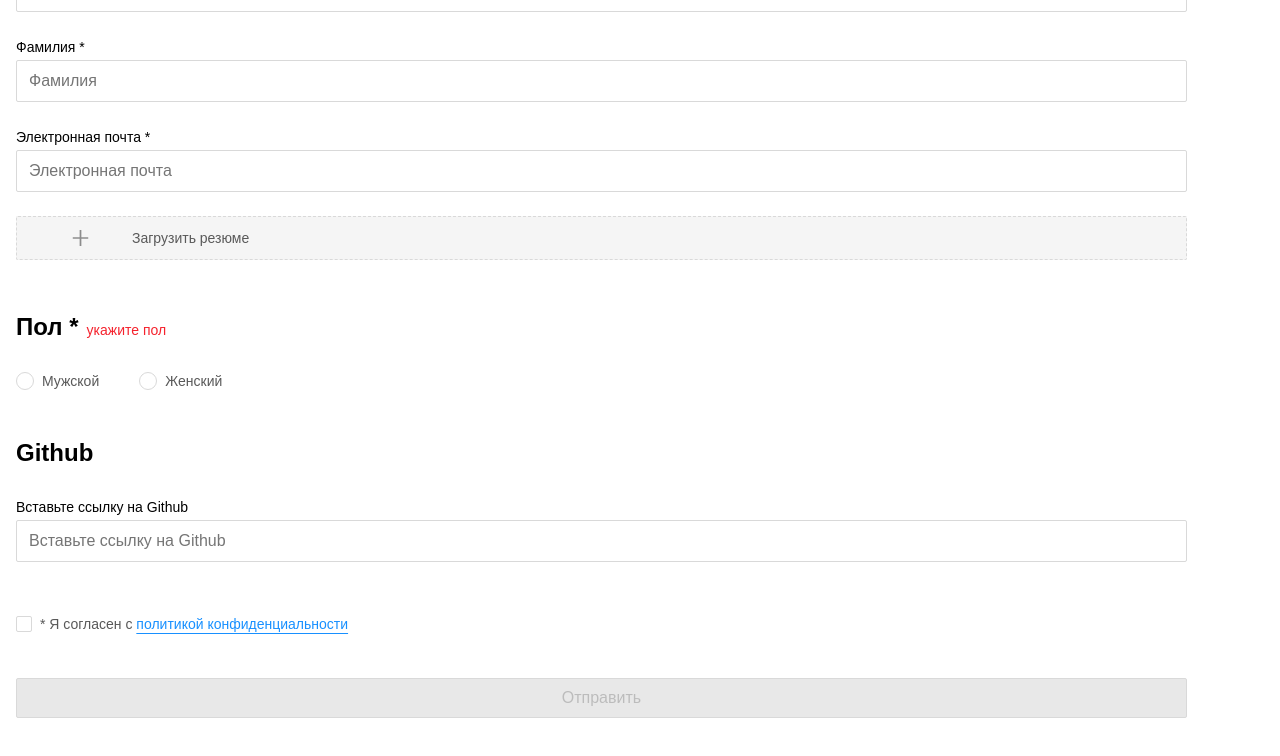
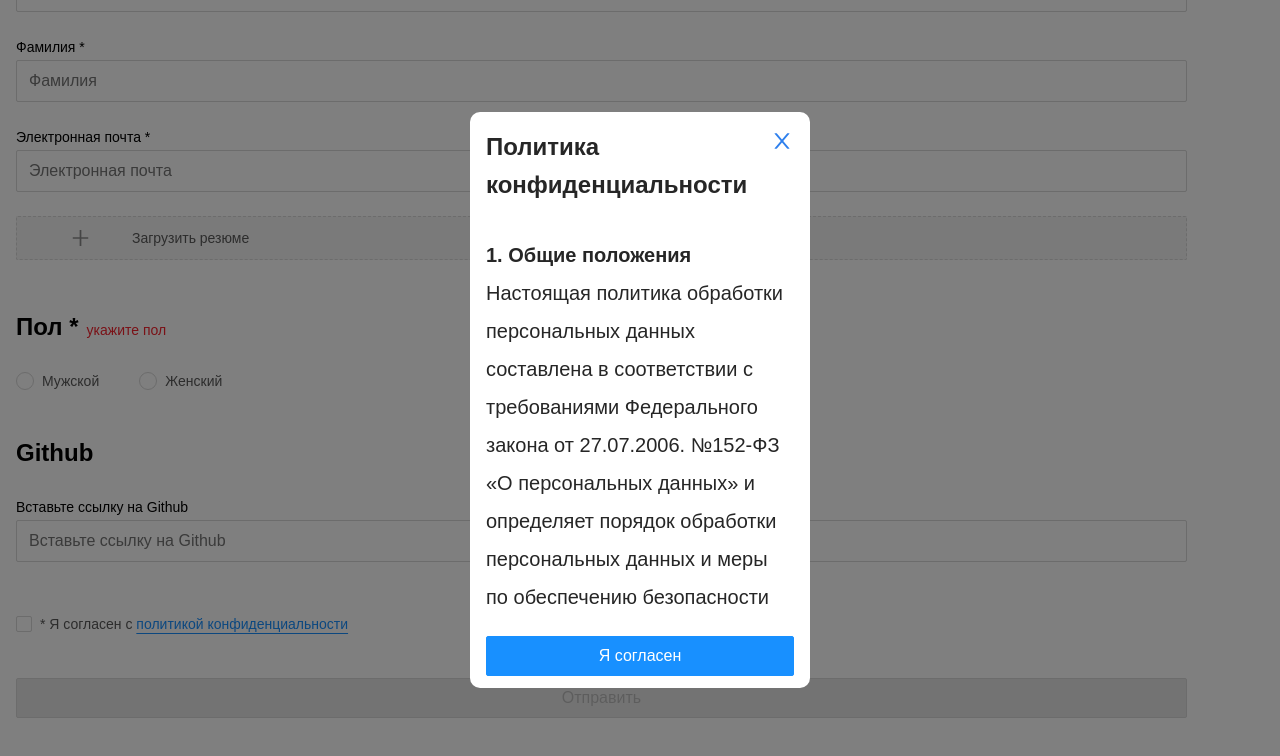
Before and after one commit to vitalic-web/applicant-form, a React (Create React App) app: page / in a window 1280 px wide. Both pictures are taken after a click on the element "политикой конфиденциальности". Shown: the part 302-1058 px from the top of the page. Built offline with nearby package versions, Linux system fonts and the light colour scheme.

Commit message:
Обновил компоненты

```diff
--- a/src/App.js
+++ b/src/App.js
@@ -8,11 +8,13 @@ import AddFileBtn from './features/addFileBtn/AddFileBtn';
 import GenderData from './features/genderData/GenderData';
 import PrivacyCheckbox from './features/privacyCheckbox/PrivacyCheckbox';
 import Popup from './commonComponents/Popup/Popup';
+import PopupPrivacy from './commonComponents/PopupPrivacy/PopupPrivacy';
 
 function App() {
   const [isFormComplete, setIsFormComplete] = useState(false);
   const formData = useSelector(state => state);
   const [isActivePopup, setIsActivePopup] = useState(false);
+  const [isActivePopupPrivacy, setIsActivePopupPrivacy] = useState(false);
 
   const handleSubmit = evt => {
     evt.preventDefault();
@@ -43,6 +45,10 @@ function App() {
         isActivePopup={isActivePopup}
         setIsActivePopup={setIsActivePopup}
       />
+      <PopupPrivacy
+        isActivePopup={isActivePopupPrivacy}
+        setIsActivePopupPrivacy={setIsActivePopupPrivacy}
+      />
       <h1 className="Title">{applicantForm.title}</h1>
       <div className="PersonalData">
         <SubTitle name={applicantForm.personalData.name} />
@@ -64,7 +70,7 @@ function App() {
         type={applicantForm.github.input.type}
         github={true}
       />
-      <PrivacyCheckbox />
+      <PrivacyCheckbox setIsActivePopupPrivacy={setIsActivePopupPrivacy} />
       <button
         className={submitButtonStyle}
         type="submit"
--- a/src/commonComponents/PopupBtn/PopupBtn.css
+++ b/src/commonComponents/PopupBtn/PopupBtn.css
@@ -11,3 +11,7 @@
   font-size: 16px;
   line-height: 24px;
 }
+
+.PopupBtn.PopupBtn_privacy {
+  margin: 0 0 12px;
+}
--- a/src/commonComponents/PopupBtn/PopupBtn.js
+++ b/src/commonComponents/PopupBtn/PopupBtn.js
@@ -1,8 +1,8 @@
 import './PopupBtn.css';
 
-function PopupBtn({ title, handleClick }) {
+function PopupBtn({ title, handleClick, isPrivacy }) {
   return (
-    <button className="PopupBtn" onClick={handleClick} type="button">{title}</button>
+    <button className={`PopupBtn ${isPrivacy ? 'PopupBtn_privacy' : ''}`} onClick={handleClick} type="button">{title}</button>
   )
 };
 
--- a/src/features/privacyCheckbox/PrivacyCheckbox.js
+++ b/src/features/privacyCheckbox/PrivacyCheckbox.js
@@ -2,11 +2,12 @@ import { useSelector, useDispatch } from 'react-redux';
 import { selectPrivacyCheckbox, setIsAcceptPrivacy } from './privacyCheckboxSlice';
 import './PrivacyCheckbox.css';
 
-function PrivacyCheckbox() {
+function PrivacyCheckbox({ setIsActivePopupPrivacy }) {
   const privacyCheckboxData = useSelector(selectPrivacyCheckbox);
   const dispatch = useDispatch();
 
   const handleClickedCheckbox = () => dispatch(setIsAcceptPrivacy());
+  const handleClick = () => setIsActivePopupPrivacy(true);
 
   return (
     <div className="PrivacyCheckbox">
@@ -21,7 +22,7 @@ function PrivacyCheckbox() {
         className="PrivacyCheckbox__label"
         htmlFor="privacy">
       </label>
-      <div className="PrivacyCheckbox__text">* Я согласен с&nbsp;<span onClick={() => console.log('click')} className="PrivacyCheckbox__link">политикой конфиденциальности</span></div>
+      <div className="PrivacyCheckbox__text">* Я согласен с&nbsp;<span onClick={handleClick} className="PrivacyCheckbox__link">политикой конфиденциальности</span></div>
     </div>
   )
 };
--- a/src/features/privacyCheckbox/privacyCheckboxSlice.js
+++ b/src/features/privacyCheckbox/privacyCheckboxSlice.js
@@ -8,11 +8,14 @@ export const privacyCheckboxSlice = createSlice({
   reducers: {
     setIsAcceptPrivacy: (state) => {
       state.isAcceptPrivacy = !state.isAcceptPrivacy;
+    },
+    checkPrivacy: (state) => {
+      state.isAcceptPrivacy = true;
     }
   },
 });
 
-export const { setIsAcceptPrivacy } = privacyCheckboxSlice.actions;
+export const { setIsAcceptPrivacy, checkPrivacy } = privacyCheckboxSlice.actions;
 
 export const selectPrivacyCheckbox = state => state.privacyCheckbox;
 export default privacyCheckboxSlice.reducer;
```
